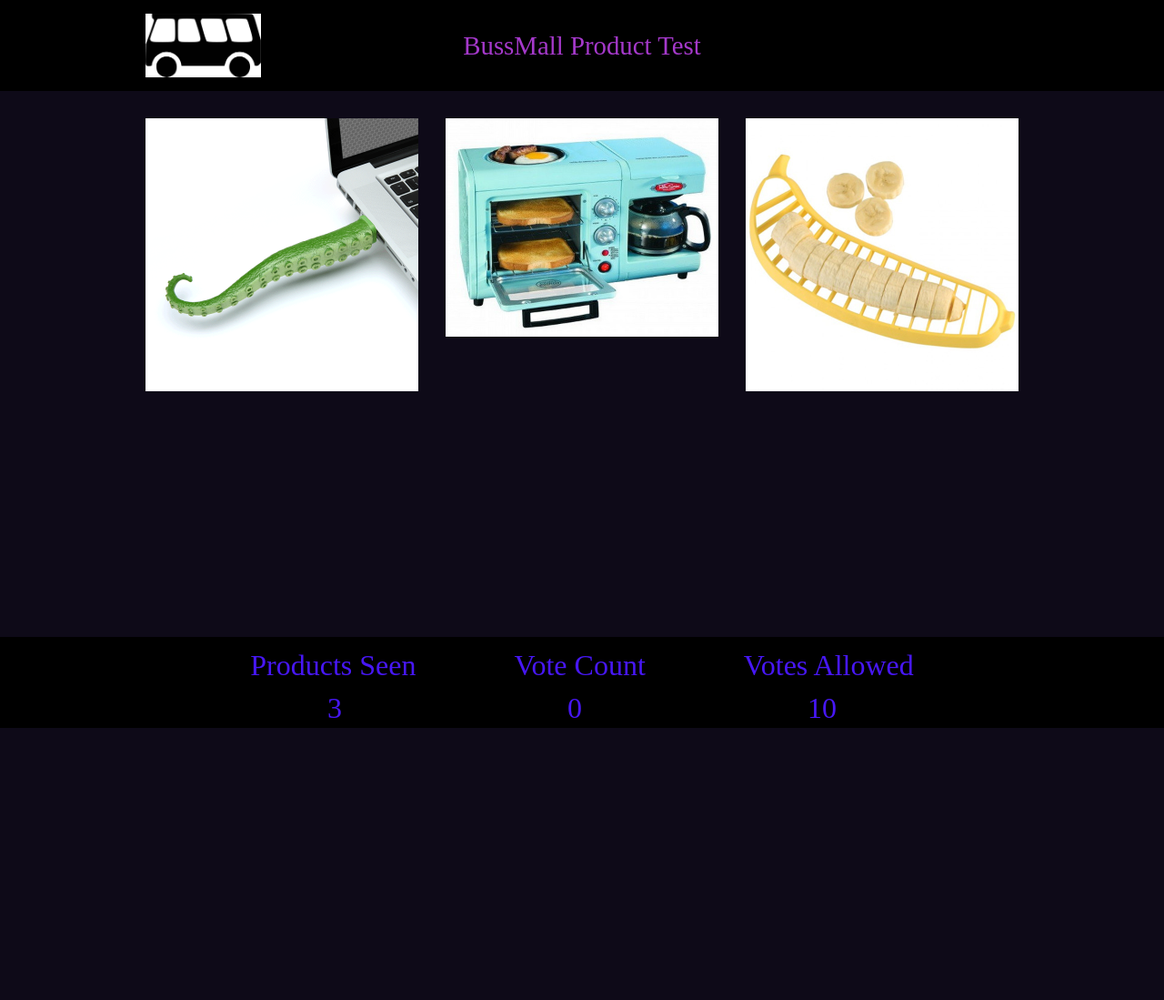
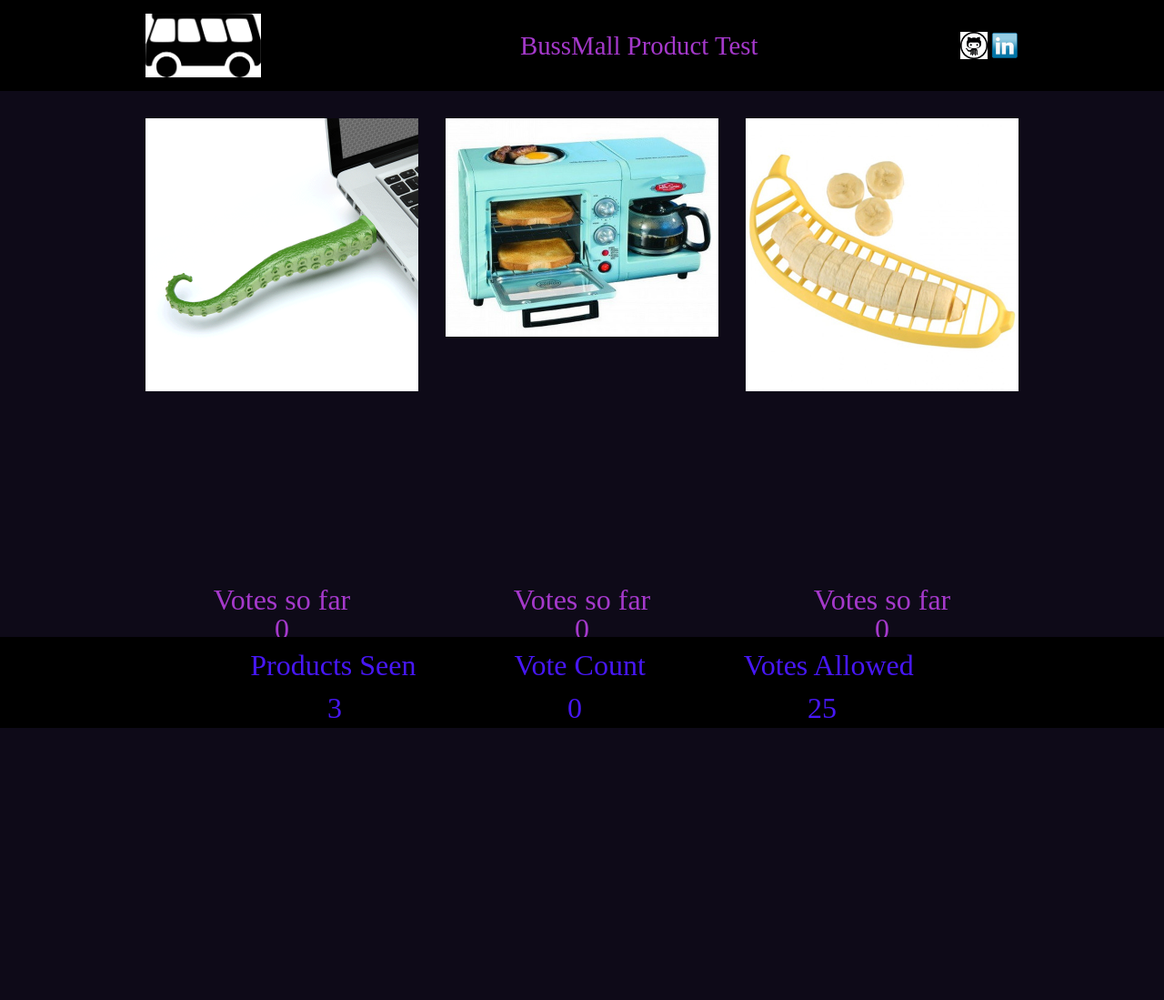
Before and after one commit to knyghtLyght/bus-mall, a plain HTML site: page index.html in a window 1280 px wide. Shown: the whole page at 91% size. Before the commit the page ends 800 px from the top, so only its background shows below. Drawn offline with Linux system fonts and the light colour scheme.

Commit message:
EoD update. Almost complete

```diff
--- a/css/style.css
+++ b/css/style.css
@@ -32,23 +32,26 @@ nav img {
 }
 
 nav h1 {
+  float: left;
+  top: 21px;
   font-size: 180%;
-  width: fit-content;
-  margin: auto;
-  padding: 21px 0;
+  margin: 21px 0 0 285px;
 }
 
-/* nav ul {
+nav ul {
   float: right;
+  margin-top: 20px;
 }
 
 nav li {
   display: inline-block;
+  width: 30px;
 }
 
 nav li img {
   width: 100%;
-} */
+  height: 100%;
+}
 
 main {
   width: 960px;
@@ -58,7 +61,11 @@ main {
 main section {
   float: left;
   width: 300px;
+  height: 453px;
   margin: 30px 30px 30px 0;
+  font-size: 200%;
+  text-align: center;
+  color: #A539CB;
 }
 
 main section:nth-child(3n) {
--- a/index.html
+++ b/index.html
@@ -11,10 +11,10 @@
     <nav>
       <img src="img/small_bus_BW_icon.png" alt="logo">
       <h1>BussMall Product Test</h1>
-      <!-- <ul>
+      <ul>
         <li><img src="img/git-icon.png" alt="Git Icon"></li>
         <li><img src="img/linkedin-icon.png" alt="Git Icon"></li>
-      </ul> -->
+      </ul>
     </nav>
   </header>
   <main>
@@ -26,6 +26,18 @@
     </section>
     <section>
       <img id="choiceThree" src="" alt="">
+    </section>
+    <section>
+      <p>Votes so far</p>
+      <p id="choiceOneStats">choiceOneStats</p>
+    </section>
+    <section>
+      <p>Votes so far</p>
+      <p id="choiceTwoStats">choiceTwoStats</p>
+    </section>
+    <section>
+      <p>Votes so far</p>
+      <p id="choiceThreeStats">choiceThreeStats</p>
     </section>
   </main>
   <footer>
--- a/js/app.js
+++ b/js/app.js
@@ -1,22 +1,26 @@
 'use strict';
 
 // Devlare variables
-var voteLimit = 10;
-var totalVoteCount = 0;
+var voteLimit = 25;
+var totalVoteCount = -1;
 var photosSeen = 0;
+var lastThreeArray = [];
 var imgElC1 = document.getElementById('choiceOne');
 var imgElC2 = document.getElementById('choiceTwo');
 var imgElC3 = document.getElementById('choiceThree');
 var liElPhotoSeenDisplay = document.getElementById('photosSeen');
 var liElVoteCountDisplay = document.getElementById('voteCount');
 var liElVoteLimitDisplay = document.getElementById('voteLimit');
+var pElchoiceOneStatsDisplay = document.getElementById('choiceOneStats');
+var pElchoiceTwoStatsDisplay = document.getElementById('choiceTwoStats');
+var pElchoiceThreeStatsDisplay = document.getElementById('choiceThreeStats');
 PhotoChoice.allPhotos = [];
 
 // Create object constructor
 function PhotoChoice(name, filepath) {
   this.name = name;
   this.filepath = filepath;
-  this.voteCount = 0;
+  this.voteCount = -1;
   this.lastThree = false;
   PhotoChoice.allPhotos.push(this);
 }
@@ -61,23 +65,39 @@ function displayNextRandPhoto(photoEl) {
   photoEl.src = PhotoChoice.allPhotos[index].filepath;
   PhotoChoice.allPhotos[index].voteCount ++;
   PhotoChoice.allPhotos[index].lastThree = true;
+  lastThreeArray.push(index);
   photosSeen++;
+}
+
+// Previous three flag reset function
+function flagClear (lastThreeArray) {
+  for (var i in PhotoChoice.allPhotos) {
+    if (i !== lastThreeArray[0] || lastThreeArray[1] || lastThreeArray[2]) {
+      PhotoChoice.allPhotos[i].lastThree = false;
+    }
+  }
 }
 
 // Render function
 function updateDisplay () {
-  // if (totalVoteCount > voteLimit) {
+  if (totalVoteCount <= voteLimit) {
+    lastThreeArray = [];
     displayNextRandPhoto(imgElC1);
     displayNextRandPhoto(imgElC2);
     displayNextRandPhoto(imgElC3);
-    totalVoteCount++;
+    totalVoteCount += 1;
+    pElchoiceOneStatsDisplay.textContent = PhotoChoice.allPhotos[lastThreeArray[0]].voteCount;
+    pElchoiceTwoStatsDisplay.textContent = PhotoChoice.allPhotos[lastThreeArray[1]].voteCount;
+    pElchoiceThreeStatsDisplay.textContent = PhotoChoice.allPhotos[lastThreeArray[2]].voteCount;
     liElPhotoSeenDisplay.textContent = photosSeen;
-    liElVoteCountDisplay.textcontent = totalVoteCount;
-  // } else {
-  //   imgElC1.removeEventListener('click', updateDisplay);
-  //   imgElC2.removeEventListener('click', updateDisplay);
-  //   imgElC3.removeEventListener('click', updateDisplay);
-  // }
+    liElVoteCountDisplay.textContent = totalVoteCount;
+    flagClear(lastThreeArray);
+  } else {
+    imgElC1.removeEventListener('click', updateDisplay);
+    imgElC2.removeEventListener('click', updateDisplay);
+    imgElC3.removeEventListener('click', updateDisplay);
+    alert('You\'re out of votes!');
+  }
 }
 
 // Event listener for each choice
@@ -85,7 +105,7 @@ imgElC1.addEventListener('click', updateDisplay);
 imgElC2.addEventListener('click', updateDisplay);
 imgElC3.addEventListener('click', updateDisplay);
 
-// Page load
+// inital page load
 liElVoteCountDisplay.textContent = totalVoteCount;
 liElVoteLimitDisplay.textContent = voteLimit;
 updateDisplay();
```
